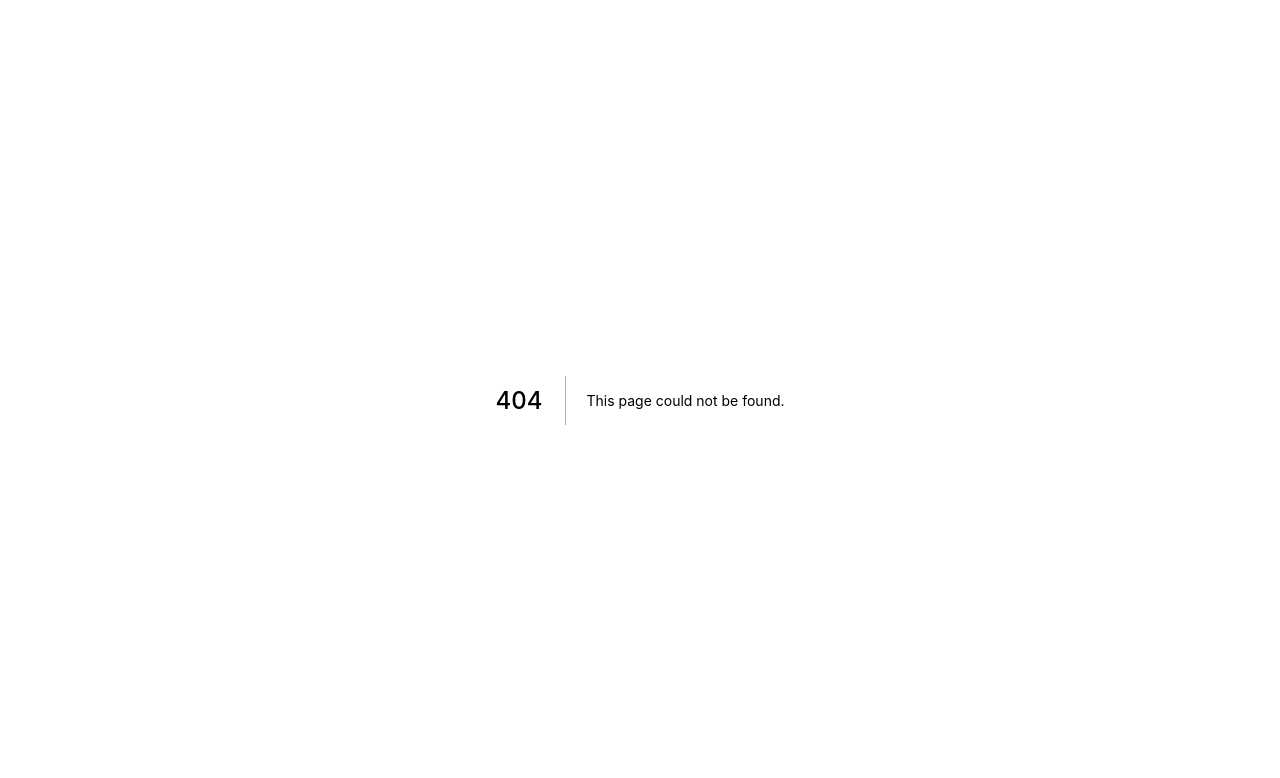
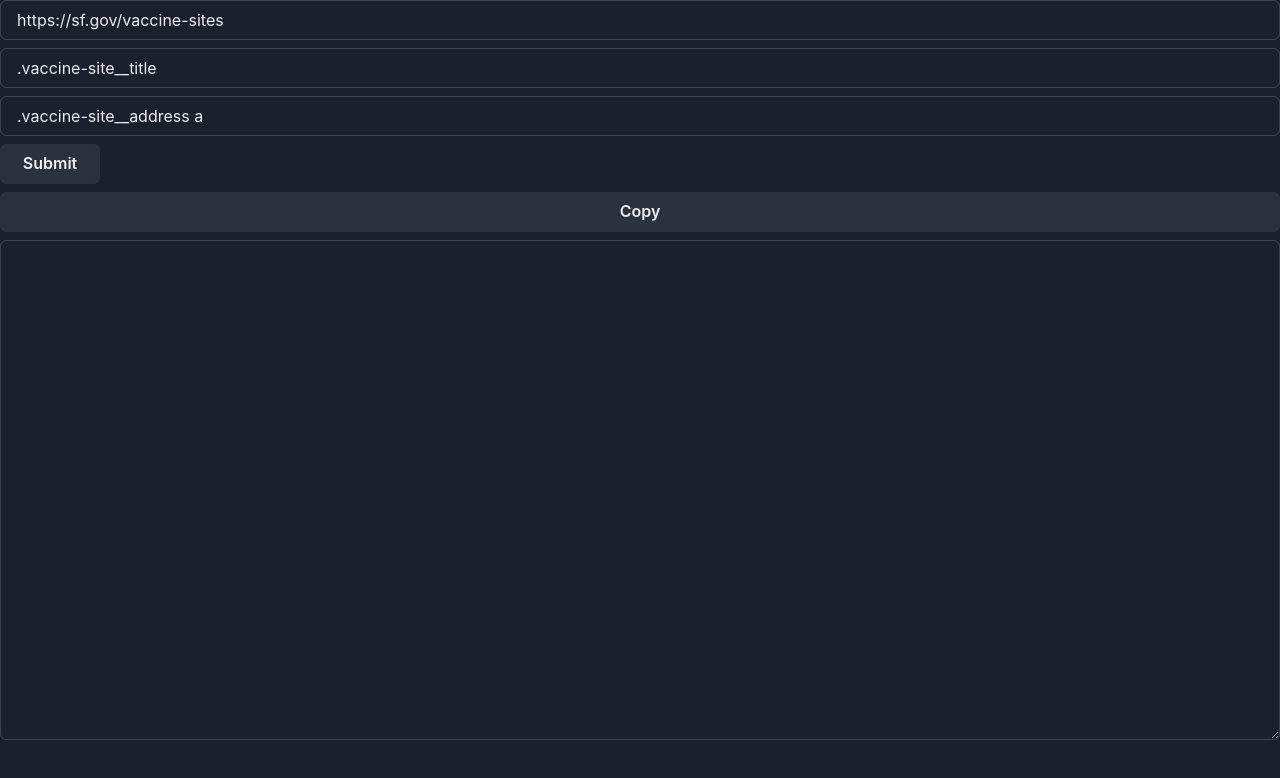
Before and after one commit to gparuthi/maptools, a Next.js app: page /extract in a window 1280 px wide. Before the commit this address had no page. Shown: the top 778 px of the page. Built offline with nearby package versions, Linux system fonts and the light colour scheme.

Commit message:
add extractor and update ui to show title

```diff
--- a/lib/MapContainer.jsx
+++ b/lib/MapContainer.jsx
@@ -56,7 +56,7 @@ const MapContainer = ({ array, API_Key }) => {
               clickable={true}
               onCloseClick={() => setSelected({})}
             >
-              <p style={{color: "black"}}>{selected.title}</p>
+              <p style={{color: "black"}}>{selected.title} | {selected.address}</p>
             </InfoWindow>
             )
          }
--- a/lib/types.ts
+++ b/lib/types.ts
@@ -6,5 +6,6 @@ export interface Coords {
 export interface Place {
   id: string
   location: Coords
+  address: string
   title?: string
 }
--- /dev/null
+++ b/pages/extract.tsx
@@ -0,0 +1,67 @@
+import { Button } from "@chakra-ui/button"
+import { useClipboard } from "@chakra-ui/hooks"
+import { Input } from "@chakra-ui/input"
+import { Stack } from "@chakra-ui/layout"
+import { Box } from "@chakra-ui/layout"
+import { Textarea } from "@chakra-ui/textarea"
+import { useState } from "react"
+
+const Page = () => {
+  const [webpage, setWebpage] = useState(`https://sf.gov/vaccine-sites`)
+  const [titleSelector, setTitleSelector] = useState(`.vaccine-site__title`)
+  const [addressSelector, setAddressSelector] = useState(
+    `.vaccine-site__address a`
+  )
+  const [result, setResult] = useState("")
+  const { hasCopied, onCopy } = useClipboard(result)
+
+  const onSubmit = () => {
+    //   query webpage
+    fetch(webpage).then((data) => {
+      data.text().then((html) => {
+        var parser = new DOMParser()
+        var doc = parser.parseFromString(html, "text/html")
+
+        const titles = [
+          //@ts-ignore
+          ...doc.querySelectorAll(titleSelector).values(),
+        ].map((e) => e.innerHTML.trim())
+
+        const addresses = [
+          //@ts-ignore
+          ...doc.querySelectorAll(addressSelector).values(),
+        ].map((e) => e.innerHTML.trim())
+        setResult(titles.map((e, i) => [addresses[i],e].join(' | ')).join("\n"))
+      })
+    })
+  }
+  return (
+    <Box>
+      <Stack>
+        <Input
+          value={webpage}
+          placeholder="Webpage URL"
+          onChange={(e) => setWebpage(e.target.value)}
+        />
+        <Input
+          value={titleSelector}
+          placeholder="title selector code"
+          onChange={(e) => setTitleSelector(e.target.value)}
+        />
+        <Input
+          value={addressSelector}
+          placeholder="address selector code"
+          onChange={(e) => setAddressSelector(e.target.value)}
+        />
+        <Button w={100} onClick={onSubmit}>
+          Submit
+        </Button>
+        <Button onClick={onCopy} ml={2}>
+          {hasCopied ? "Copied" : "Copy"}
+        </Button>
+        <Textarea h={500} value={result} />
+      </Stack>
+    </Box>
+  )
+}
+export default Page
```
Also changed, not shown: lib/geocode.ts (+4 -3 lines), pages/index.tsx (+13 -4 lines).
